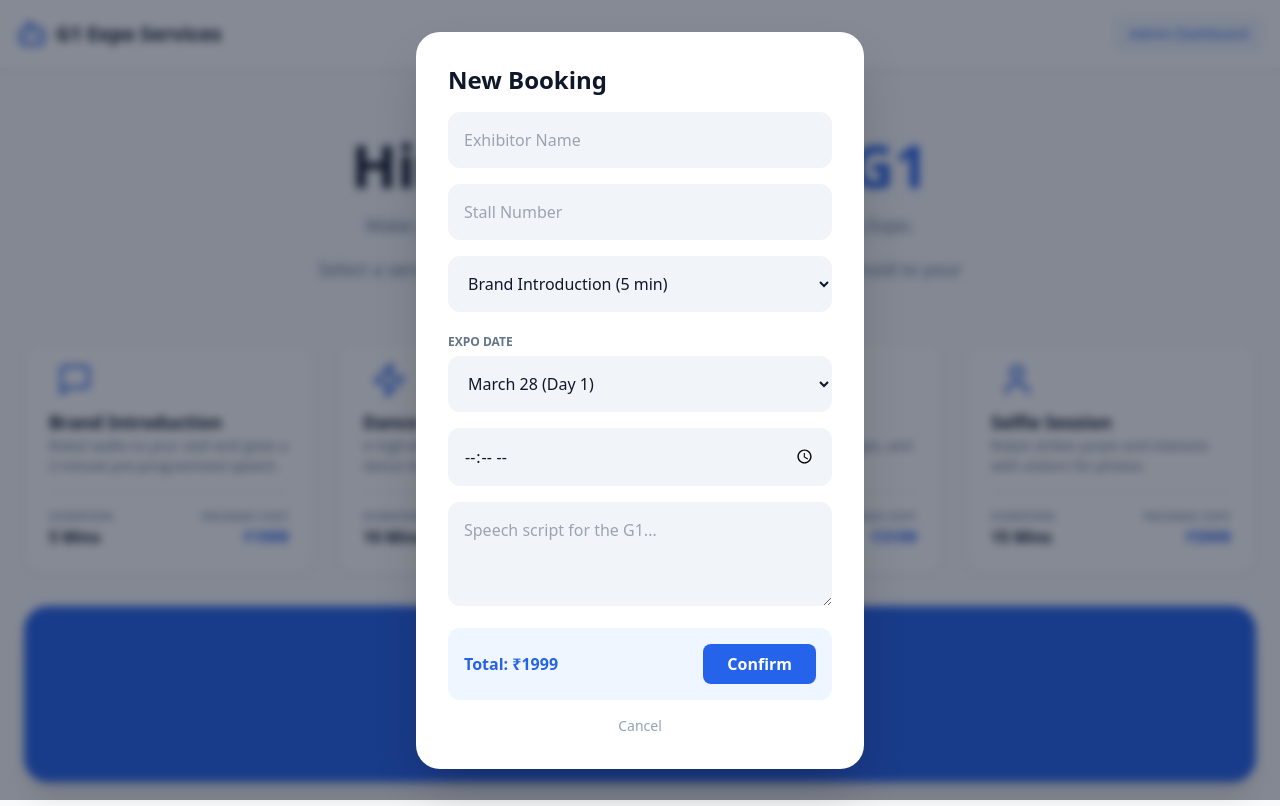
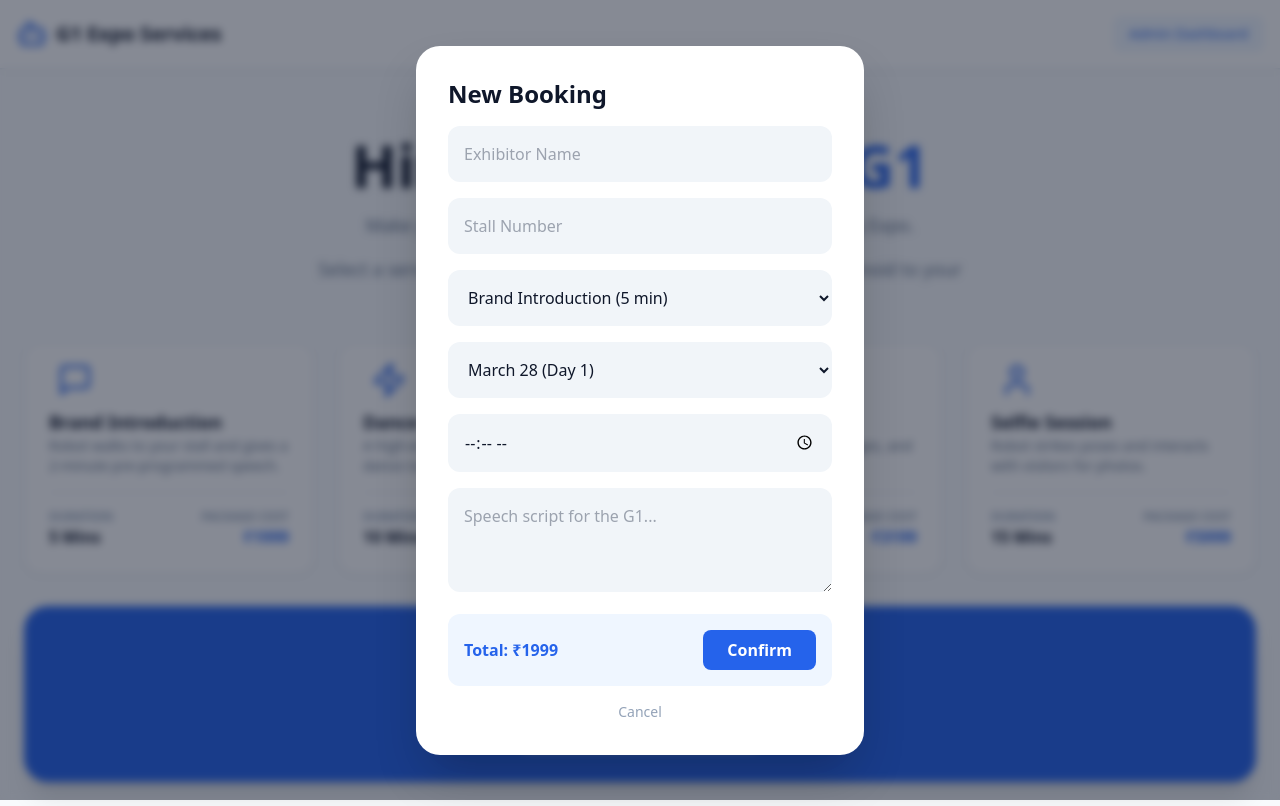
Before and after one commit to prints24/robobooking, a React (Vite) app: page / in a window 1280 px wide. Both pictures are taken after a click on the button "Book Robot Now". Shown: the top 806 px of the page. Built offline with nearby package versions, Linux system fonts and the light colour scheme.

Commit message:
fix form autofill

```diff
--- a/App.jsx
+++ b/App.jsx
@@ -150,12 +150,10 @@ function App() {
             <h2 className="text-2xl font-bold">New Booking</h2>
             <input required placeholder="Exhibitor Name" className="w-full bg-slate-100 p-4 rounded-xl outline-none" onChange={e => setNewBooking({...newBooking, exhibitor: e.target.value})} />
             <input required placeholder="Stall Number" className="w-full bg-slate-100 p-4 rounded-xl outline-none" onChange={e => setNewBooking({...newBooking, stall: e.target.value})} />
-            <select className="w-full bg-slate-100 p-4 rounded-xl outline-none" onChange={e => setNewBooking({...newBooking, serviceId: e.target.value})}>
+            <select className="w-full bg-slate-100 p-4 rounded-xl outline-none" value={newBooking.serviceId} onChange={e => setNewBooking({...newBooking, serviceId: e.target.value})}>
               {ROBOT_SERVICES.map(s => <option key={s.id} value={s.id}>{s.name} ({s.duration} min)</option>)}
             </select>
-            <div className="space-y-1">
-              <label className="text-xs font-bold text-slate-500">EXPO DATE</label>
-              <select
+            <select
                 className="w-full bg-slate-100 p-4 rounded-xl outline-none"
                 value={newBooking.date}
                 onChange={e => setNewBooking({...newBooking, date: e.target.value})}
@@ -164,7 +162,6 @@ function App() {
                 <option value="2026-03-29">March 29 (Day 2)</option>
                 <option value="2026-03-30">March 30 (Day 3)</option>
               </select>
-            </div>
             <input required type="time" className="w-full bg-slate-100 p-4 rounded-xl outline-none" onChange={e => setNewBooking({...newBooking, time: e.target.value})} />
             <textarea placeholder="Speech script for the G1..." className="w-full bg-slate-100 p-4 rounded-xl outline-none" rows="3" onChange={e => setNewBooking({...newBooking, customScript: e.target.value})} />
             <div className="bg-blue-50 p-4 rounded-xl flex justify-between items-center">
```
